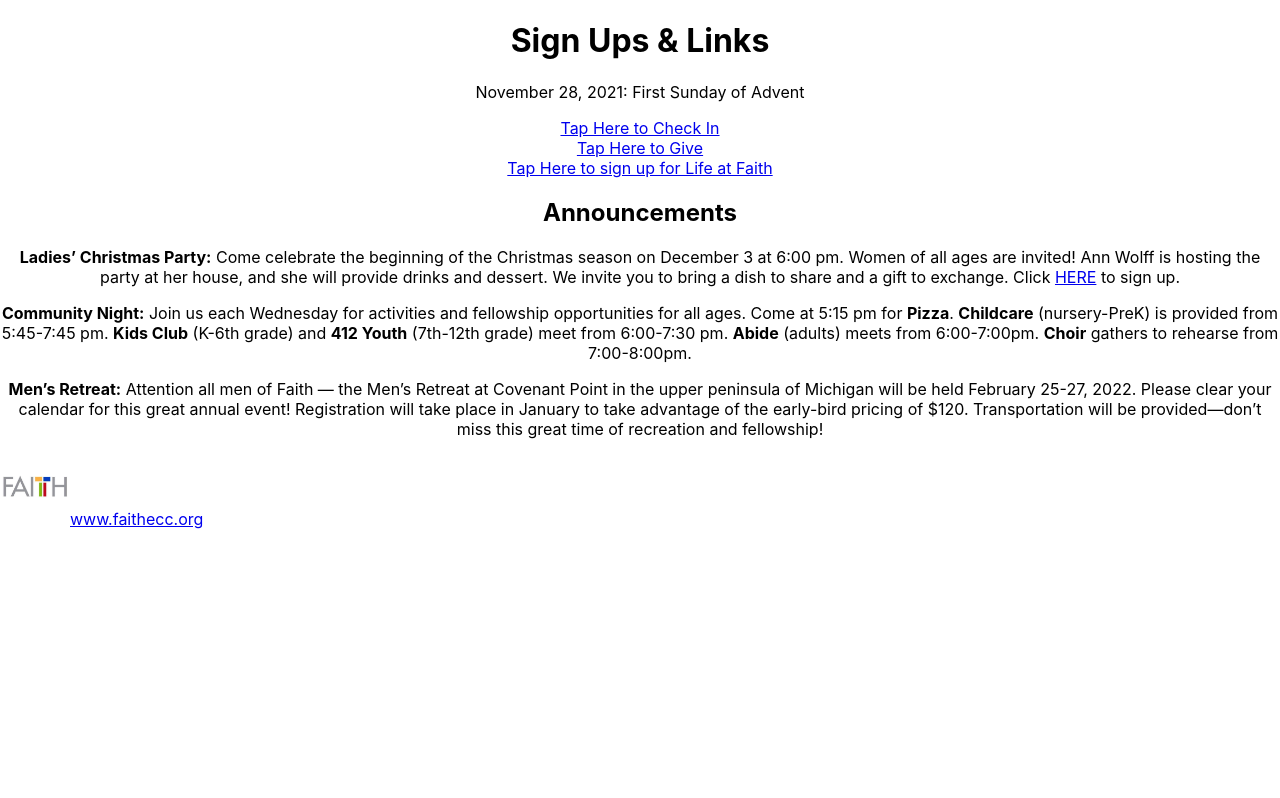
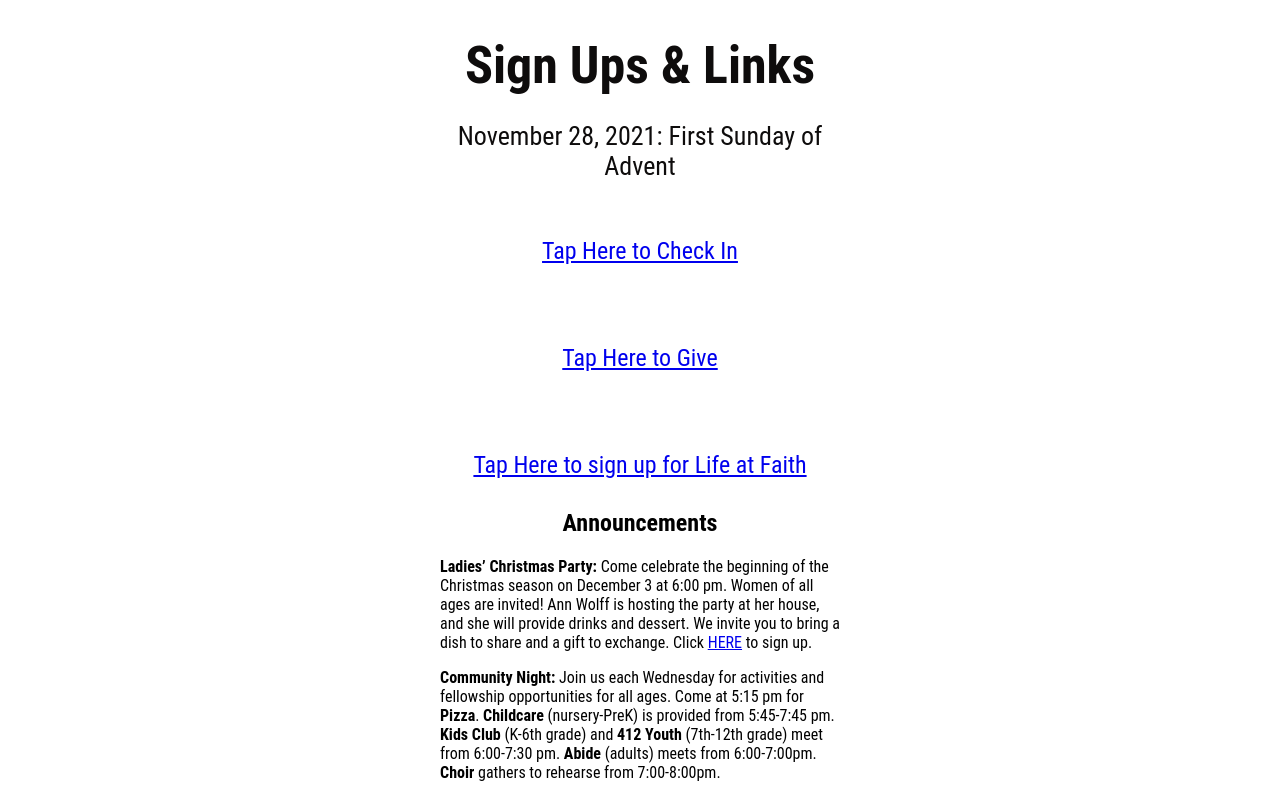
Before and after one commit to zzboncak/faithlinks, a React (Create React App) app: page / in a window 1280 px wide. Shown: the top 798 px of the page. Built offline with nearby package versions, Linux system fonts and the light colour scheme.

Commit message:
carried over pre-existing stylings

```diff
--- a/src/App.css
+++ b/src/App.css
@@ -1,3 +1,72 @@
 .App {
   text-align: center;
+  font-family: "Roboto Condensed", sans-serif;
+  min-height: 97vh;
+  margin-bottom: -80px;
+  width: 400px;
+  margin-left: auto;
+  margin-right: auto;
 }
+
+@media only screen and (max-width: 400px) {
+  .App {
+    width: 90vw;
+  }
+}
+
+.App-header {
+  display: flex;
+  flex-direction: column;
+  align-items: center;
+  font-size: calc(10px + 2vmin);
+  color: rgb(14, 12, 12);
+}
+
+.register-link {
+  font-size: 24px;
+  margin-bottom: 20px;
+}
+
+.App-header .date {
+  margin-top: -10px;
+}
+
+.register-button,
+.breeze_form_embed {
+  margin-top: 40px;
+  margin-bottom: 40px;
+}
+
+.helper-text {
+  margin-top: 15px;
+}
+
+.App-link {
+  color: blue;
+}
+
+footer,
+.push {
+  height: 70px;
+  text-align: center;
+}
+
+footer {
+  display: flex;
+  justify-content: space-around;
+  align-items: center;
+}
+
+.hidden {
+  display: none;
+}
+
+.action-link {
+  display: block;
+  font-size: 24px;
+  margin: 30px auto;
+}
+
+.announcement {
+  text-align: left;
+}
```
